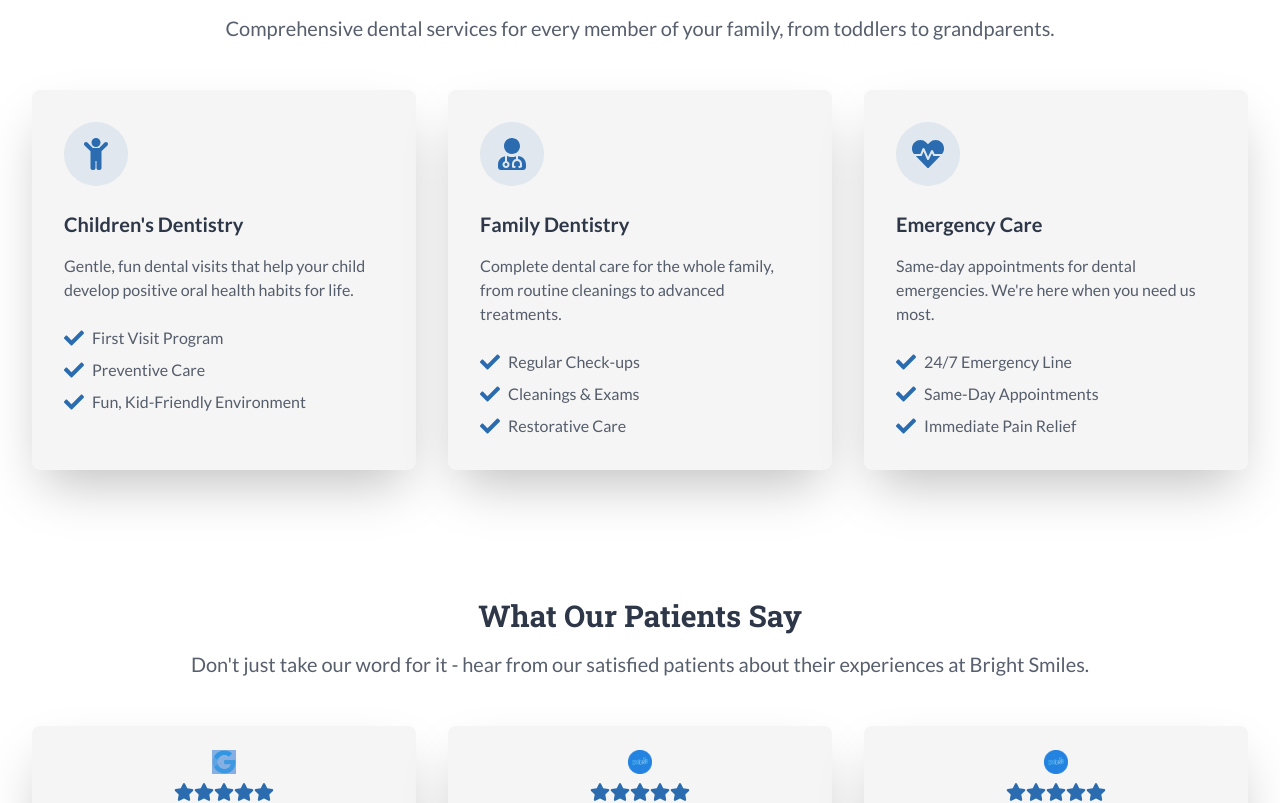
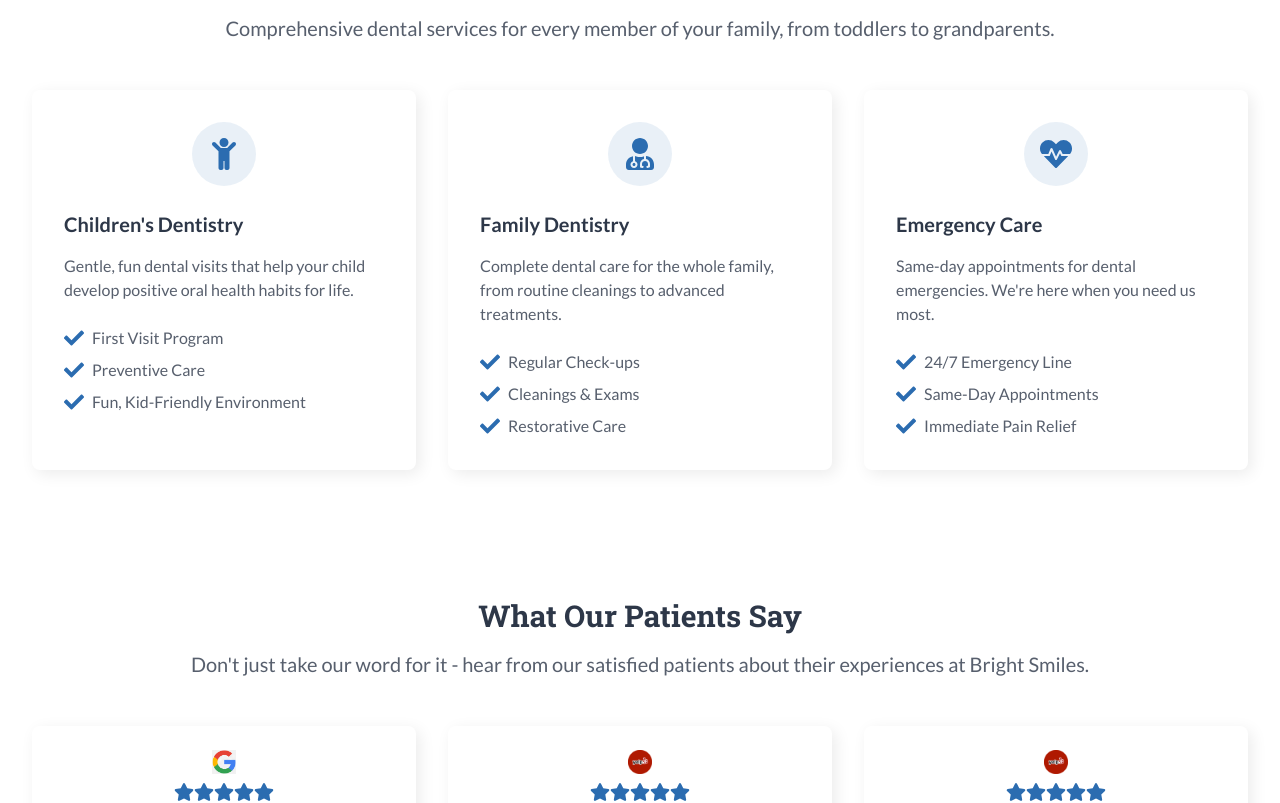
Before and after one commit to tflann/bright-smiles-dentistry, a Next.js app: page / in a window 1280 px wide. Shown: the part 1846-2649 px from the top of the page. Built offline with nearby package versions, Linux system fonts and the light colour scheme.

Commit message:
minor changes to cards and background colors

```diff
--- a/src/app/page.tsx
+++ b/src/app/page.tsx
@@ -14,7 +14,7 @@ export default function Home() {
       <HeroSection />
 
       {/* Trust Signals Section */}
-      <section className="py-16 bg-neutral-light">
+      <section className="py-16 bg-white">
         <div className="container-custom">
           <div className="grid grid-cols-1 md:grid-cols-3 gap-8">
             {/* Insurance Badge */}
@@ -150,7 +150,7 @@ export default function Home() {
       </section>
 
       {/* Patient Journey Section */}
-      <section className="py-16 bg-neutral-light">
+      <section className="py-16 bg-white">
         <div className="container-custom">
           <h2 className="text-3xl font-serif font-bold text-center mb-4">Your Family's Journey to Better Dental Health</h2>
           <p className="text-xl text-neutral-dark/80 text-center mb-12">
@@ -175,7 +175,7 @@ export default function Home() {
       </section>
 
       {/* Locations Section */}
-      <LocationsSection />
+      <LocationsSection sectionBg="bg-white" />
 
       {/* CTA Section */}
       <section className="py-16 bg-primary-teal text-white">
--- a/src/components/FamilyServicesSection.tsx
+++ b/src/components/FamilyServicesSection.tsx
@@ -62,8 +62,8 @@ export default function FamilyServicesSection() {
         </p>
 
         <div className="grid grid-cols-1 md:grid-cols-2 lg:grid-cols-3 gap-8">
-          <div className="bg-neutral-100 p-8 rounded-lg shadow-2xl">
-            <div className="w-16 h-16 bg-primary-blue/10 rounded-full flex items-center justify-center mb-6">
+          <div className="bg-neutral-75 p-8 rounded-lg shadow-[4px_4px_16px_rgba(0,0,0,0.08)]">
+            <div className="w-16 h-16 bg-primary-blue/10 rounded-full flex items-center justify-center mb-6 mx-auto">
               <FaChild className="w-8 h-8 text-primary-blue" />
             </div>
             <h3 className="text-xl font-bold mb-4">Children's Dentistry</h3>
@@ -86,8 +86,8 @@ export default function FamilyServicesSection() {
             </ul>
           </div>
 
-          <div className="bg-neutral-100 p-8 rounded-lg shadow-2xl">
-            <div className="w-16 h-16 bg-primary-blue/10 rounded-full flex items-center justify-center mb-6">
+          <div className="bg-neutral-75 p-8 rounded-lg shadow-[4px_4px_16px_rgba(0,0,0,0.08)]">
+            <div className="w-16 h-16 bg-primary-blue/10 rounded-full flex items-center justify-center mb-6 mx-auto">
               <FaUserMd className="w-8 h-8 text-primary-blue" />
             </div>
             <h3 className="text-xl font-bold mb-4">Family Dentistry</h3>
@@ -110,8 +110,8 @@ export default function FamilyServicesSection() {
             </ul>
           </div>
 
-          <div className="bg-neutral-100 p-8 rounded-lg shadow-2xl">
-            <div className="w-16 h-16 bg-primary-blue/10 rounded-full flex items-center justify-center mb-6">
+          <div className="bg-neutral-75 p-8 rounded-lg shadow-[4px_4px_16px_rgba(0,0,0,0.08)]">
+            <div className="w-16 h-16 bg-primary-blue/10 rounded-full flex items-center justify-center mb-6 mx-auto">
               <FaHeartbeat className="w-8 h-8 text-primary-blue" />
             </div>
             <h3 className="text-xl font-bold mb-4">Emergency Care</h3>
--- a/src/components/InsuranceSection.tsx
+++ b/src/components/InsuranceSection.tsx
@@ -30,7 +30,7 @@ const insuranceOptions = [
 
 export default function InsuranceSection() {
   return (
-    <section className="py-16 bg-neutral-light">
+    <section className="py-16 bg-white">
       <div className="container-custom">
         <h2 className="text-3xl font-serif font-bold text-center mb-4">Insurance & Financing Options</h2>
         <p className="text-xl text-neutral-dark/80 text-center mb-12">
@@ -39,8 +39,8 @@ export default function InsuranceSection() {
 
         <div className="grid grid-cols-1 md:grid-cols-2 gap-8">
           {insuranceOptions.map((option, index) => (
-            <div key={index} className="bg-neutral-100 p-8 rounded-lg shadow-2xl hover:shadow-lg transition-shadow duration-200">
-              <div className="w-16 h-16 bg-primary-blue/10 rounded-full flex items-center justify-center mb-6">
+            <div key={index} className="bg-neutral-75 p-8 rounded-lg shadow-[4px_4px_16px_rgba(0,0,0,0.08)] hover:shadow-lg transition-shadow duration-200">
+              <div className="w-16 h-16 bg-primary-blue/10 rounded-full flex items-center justify-center mb-6 mx-auto">
                 {option.icon}
               </div>
               <h3 className="text-xl font-bold mb-4">{option.title}</h3>
--- a/src/components/LocationsSection.tsx
+++ b/src/components/LocationsSection.tsx
@@ -35,11 +35,11 @@ const locations = [
   }
 ]
 
-export default function LocationsSection() {
+export default function LocationsSection({ sectionBg = 'bg-neutral-75' }: { sectionBg?: string }) {
   const [activeLocation, setActiveLocation] = useState(locations[0])
 
   return (
-    <section className="py-16 bg-neutral-100">
+    <section className={`py-16 ${sectionBg}`}>
       <div className="container-custom">
         <h2 className="text-3xl font-serif font-bold text-center mb-4">Convenient Locations Near You</h2>
         <p className="text-xl text-neutral-dark/80 text-center mb-12">
--- a/src/components/ReviewsSection.tsx
+++ b/src/components/ReviewsSection.tsx
@@ -107,15 +107,14 @@ export default function ReviewsSection() {
 
         <div className="grid grid-cols-1 md:grid-cols-2 lg:grid-cols-3 gap-8">
           {shuffledReviews.map((review: any) => (
-            <div key={review.id} className="bg-neutral-100 p-6 rounded-lg shadow-2xl">
+            <div key={review.id} className="bg-neutral-75 p-6 rounded-lg shadow-[4px_4px_16px_rgba(0,0,0,0.08)]">
               <div className="flex flex-col items-center mb-4">
                 <Image
                   src={`/images/${review.platform}-logo.png`}
                   alt={`${review.platform} review`}
                   width={80}
                   height={24}
-                  className="h-6 w-auto mb-2"
-                  style={{ filter: 'invert(27%) sepia(99%) saturate(747%) hue-rotate(181deg) brightness(92%) contrast(92%)' }}
+                  className="h-6 w-auto mb-2 mx-auto"
                 />
                 <div className="flex text-primary-blue mb-2">
                   {[...Array(review.rating)].map((_, i) => (
--- a/src/components/TechnologySection.tsx
+++ b/src/components/TechnologySection.tsx
@@ -40,8 +40,8 @@ export default function TechnologySection() {
 
         <div className="grid grid-cols-1 md:grid-cols-2 lg:grid-cols-3 gap-8">
           {technologies.map((tech, index) => (
-            <div key={index} className="bg-neutral-100 p-8 rounded-lg shadow-2xl transition-shadow duration-200">
-              <div className="w-16 h-16 bg-primary-blue/10 rounded-full flex items-center justify-center mb-6">
+            <div key={index} className="bg-neutral-75 p-8 rounded-lg shadow-[4px_4px_16px_rgba(0,0,0,0.08)] transition-shadow duration-200">
+              <div className="w-16 h-16 bg-primary-blue/10 rounded-full flex items-center justify-center mb-6 mx-auto">
                 {tech.icon}
               </div>
               <h3 className="text-xl font-bold mb-4">{tech.title}</h3>
```
